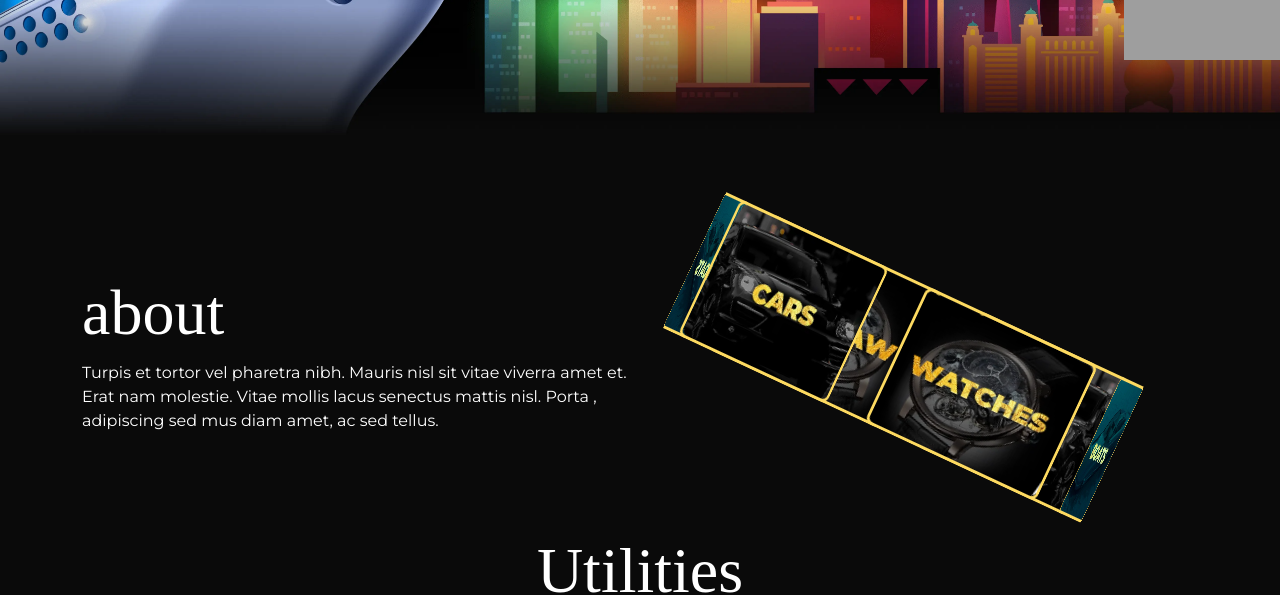
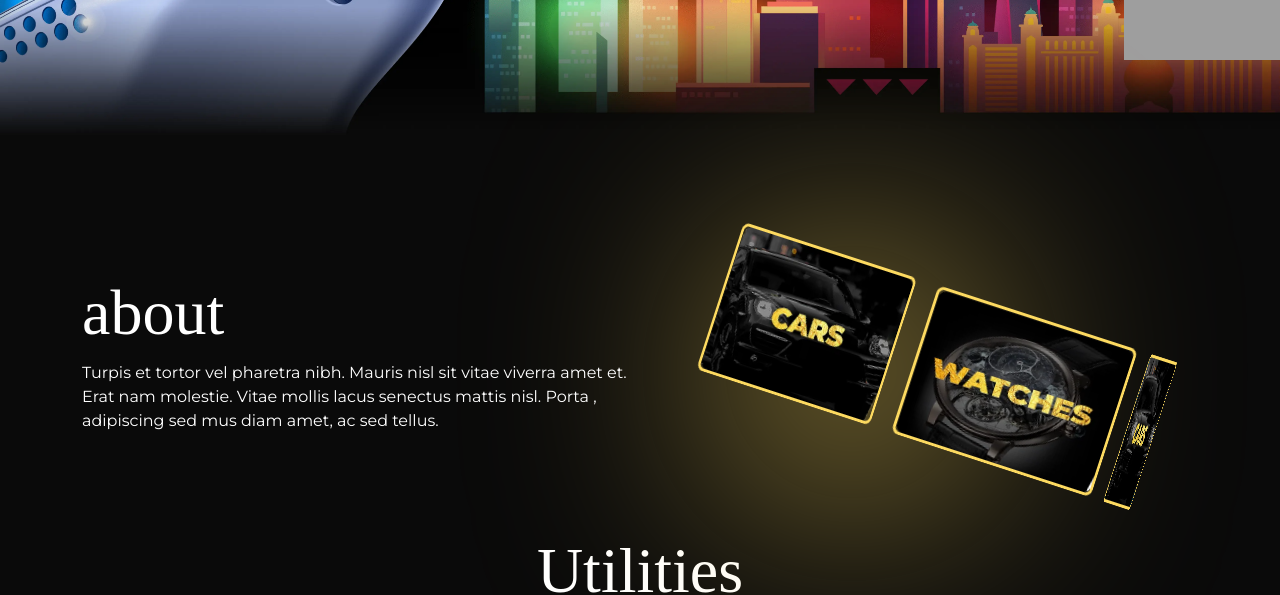
Before and after one commit to Sandeep-Luhaniwal/DOMPKONG, a React (Vite) app: page / in a window 1280 px wide. Shown: the part 680-1275 px from the top of the page. Built offline with nearby package versions, Linux system fonts and the light colour scheme; grey boxes are pictures that could not be loaded; a web font is replaced by a local one.

Commit message:
some mistak cover

```diff
--- a/src/App.css
+++ b/src/App.css
@@ -99,11 +99,15 @@ button svg {
 .content-carrousel figure:nth-child(6) {
     transform: rotateY(300deg) translateZ(220px);
 }
+.content-carrousel figure:nth-child(7) {
+    transform: rotateY(360deg) translateZ(220px);
+}
 
 .content-carrousel img {
     transition: all 500ms;
     width: 100%;
     height: 100%;
+        image-rendering: auto;
 }
 
 
@@ -181,7 +185,7 @@ button svg {
 .hoverEffect:hover {
     background: #046fb7;
     color: #FDDA60;
-    transform: scale(1.1) rotate(-2deg);
+    transform: scale(1.1);
 }
 
 .hoverEffect span {
@@ -390,3 +394,9 @@ button svg {
 
 
 }
+
+.content-carrousel figure {
+    overflow: hidden;
+    backface-visibility: hidden;
+    position: absolute;
+}
--- a/src/compoments/About.jsx
+++ b/src/compoments/About.jsx
@@ -6,23 +6,25 @@ import Image3 from '../assets/images/webp/watchs.webp'
 const About = () => {
     return (
         <>
-            <section className='bg-black'>
-                <div className="cotainer mx-auto max-w-[1140px] px-3">
+            <section className='bg-black relative'>
+                <div className=' w-[216px] h-[216px] rounded-full bg-primary absolute blur-[131px] top-1/2 right-1/2 md:top-1/3 md:right-1/4 ' ></div>
+                <div className="cotainer mx-auto max-w-[1140px] relative px-3">
                     <div className="flex flex-wrap pt-8 sm:pt-[60px] md:pt-[130px] pb-[90px] overflow-hidden">
                         <div className="md:w-1/2" data-aos="fade-right" data-aos-duration="1500">
                             <h2 className='font-Azo font-[400] text-xxl md:text-xxxl text-white mb-0'>about</h2>
                             <p className='text-white text-sm font-Montserrat font-[400] !pt-[-10px]'>Turpis et tortor vel pharetra nibh. Mauris nisl sit vitae viverra amet et. Erat nam molestie. Vitae mollis lacus senectus mattis nisl. Porta , adipiscing sed mus diam amet, ac sed tellus. </p>
                         </div>
                         <div className='w-full md:w-1/2 pt-[100px] pb-[150px] md:py-0'>
-                            <div className='w-full m-auto box-border ms-[20px] !rotate-[25deg]' data-aos="zoom-in-up" data-aos-duration="1000">
-                                <div class="entire-content m-auto w-[180px] relative pt-[25px] cursor-pointer">
+                            <div className='w-full m-auto box-border ms-[25px] lg:ms-[35px] !rotate-[18deg]' data-aos="zoom-in-up" data-aos-duration="1000">
+                                <div class="entire-content m-auto w-[170px] relative pt-[25px] lg:pb-5 cursor-pointer">
                                     <div class="content-carrousel w-full absolute float-right">
-                                        <figure class="border-[3px] border-primary rounded-[8px] w-[205px] h-[150px] overflow-hidden absolute"><img src={Image1} alt="" /></figure>
-                                        <figure class="border-[3px] border-primary rounded-[8px] w-[205px] h-[150px] overflow-hidden absolute"><img src={Image2} alt="" /></figure>
-                                        <figure class="border-[3px] border-primary rounded-[8px] w-[205px] h-[150px] overflow-hidden absolute"><img src={Image3} alt="" /></figure>
-                                        <figure class="border-[3px] border-primary rounded-[8px] w-[205px] h-[150px] overflow-hidden absolute"><img src={Image1} alt="" /></figure>
-                                        <figure class="border-[3px] border-primary rounded-[8px] w-[205px] h-[150px] overflow-hidden absolute"><img src={Image2} alt="" /></figure>
-                                        <figure class="border-[3px] border-primary rounded-[8px] w-[205px] h-[150px] overflow-hidden absolute"><img src={Image3} alt="" /></figure>
+                                        <figure class="border-[3px] border-primary rounded-[8px] w-[228px] h-[155px] overflow-hidden absolute"><img src={Image1} alt="" /></figure>
+                                        <figure class="border-[3px] border-primary rounded-[8px] w-[228px] h-[155px] overflow-hidden absolute"><img src={Image2} alt="" /></figure>
+                                        <figure class="border-[3px] border-primary rounded-[8px] w-[228px] h-[155px] overflow-hidden absolute"><img src={Image3} alt="" /></figure>
+                                        <figure class="border-[3px] border-primary rounded-[8px] w-[228px] h-[155px] overflow-hidden absolute"><img src={Image1} alt="" /></figure>
+                                        <figure class="border-[3px] border-primary rounded-[8px] w-[228px] h-[155px] overflow-hidden absolute"><img src={Image2} alt="" /></figure>
+                                        <figure class="border-[3px] border-primary rounded-[8px] w-[228px] h-[155px] overflow-hidden absolute"><img src={Image3} alt="" /></figure>
+                                        <figure class="border-[3px] border-primary rounded-[8px] w-[228px] h-[155px] overflow-hidden absolute"><img src={Image2} alt="" /></figure>
                                     </div>
                                 </div>
                             </div>
--- a/src/compoments/Nft.jsx
+++ b/src/compoments/Nft.jsx
@@ -31,19 +31,19 @@ const Nft = () => {
                     <div className="w-[173px] h-[173px] rounded-full bg-primary absolute top-[90px] left-0 blur-[146px] "></div>
                     <div className="w-[296px] h-[296px] rounded-full bg-primary absolute top-[40%] right-[-30px] blur-[146px] "></div>
                     <div className='container mx-auto max-w-[1140px] relative z-20'>
-                        <div className="flex flex-wrap pt-[30px] sm:pt-[45px] md:pt-[70px] md:pb-[50px] items-center">
-                            <div className="w-full md:w-1/2 flex justify-center md:justify-start" data-aos="fade-right" data-aos-duration="1000">
+                        <div className="flex flex-wrap justify-center pt-[30px] sm:pt-[45px] md:pt-[70px] md:pb-[50px] items-center">
+                            <div className="w-2/3 md:w-1/2 flex justify-center md:justify-start" data-aos="fade-right" data-aos-duration="1000">
                                 <img className='max-h-[800px] h-full w-full max-w-[358px]' src={mintNft} alt="mintnft" />
                             </div>
                             <div className="w-full md:w-1/2 pt-5 md:pt-0" data-aos="fade-left" data-aos-duration="1000">
                                 <h2 className='font-Azo font-[400] text-xxl md:text-xxxl text-center text-white'>Mint NFT</h2>
-                                <div className='flex flex-col sm:flex-row justify-between pt-[20px] sm:pt-[30px] md:pt-[50px]'>
-                                    <p className='text-white text-center sm:text-start text-lg sm:text-xxl font-Montserrat font-[900]'>9999 <span className='block text-sm font-Montserrat font-[400]'>of 10,000 minted</span></p>
-                                    <p className='text-white text-center sm:text-start text-lg sm:pe-[52px] sm:text-xxl font-Montserrat font-[900] pt-4 sm:pt-0'>.2 ETH <span className='block text-sm font-Montserrat font-[400]'>per NFT</span></p>
+                                <div className='flex justify-between pt-[20px] sm:pt-[30px] md:pt-[50px]'>
+                                    <p className='text-white text-lg sm:text-xxl font-Montserrat font-[900]'>9999 <span className='block text-sm font-Montserrat font-[400]'>of 10,000 minted</span></p>
+                                    <p className='text-white text-lg pe-[52px] sm:text-xxl font-Montserrat font-[900]'>.2 ETH <span className='block text-sm font-Montserrat font-[400]'>per NFT</span></p>
                                 </div>
-                                <div className='flex flex-col sm:flex-row justify-between pt-[16px] md:pt-[30px]'>
-                                    <p className='text-white text-center sm:text-start text-lg sm:text-xxl font-Montserrat font-[900]'>Max 9 <span className='block text-sm font-Montserrat font-[400]'>NFTs per transaction</span></p>
-                                    <p className='text-white text-center sm:text-start text-lg sm:text-xxl font-Montserrat font-[900] pt-4 sm:pt-0'>Max 2 <span className='block text-sm font-Montserrat font-[400]'>Transaction per wallet</span></p>
+                                <div className='flex justify-between pt-[16px] md:pt-[30px]'>
+                                    <p className='text-white text-lg sm:text-xxl font-Montserrat font-[900]'>Max 9 <span className='block text-sm font-Montserrat font-[400]'>NFTs per transaction</span></p>
+                                    <p className='text-white text-lg ps-[52px] sm:text-xxl font-Montserrat font-[900]'>Max 2 <span className='block text-sm font-Montserrat font-[400]'>Transaction per wallet</span></p>
                                 </div>
                                 <div className=' flex gap-[12px] sm:gap-[18px] justify-center md:justify-start pt-[16px] sm:pt-[32px] md:pt-[48px] '>
                                     <button className='bg-white text-xxl font-Montserrat font-[900] border-0 outline-none px-[30px] rounded-[4px] hover:text-primary hover:bg-[#046fb7]' onClick={decrement}>-</button>
```
Also changed, not shown: src/compoments/Header.jsx (+4 -4 lines).
